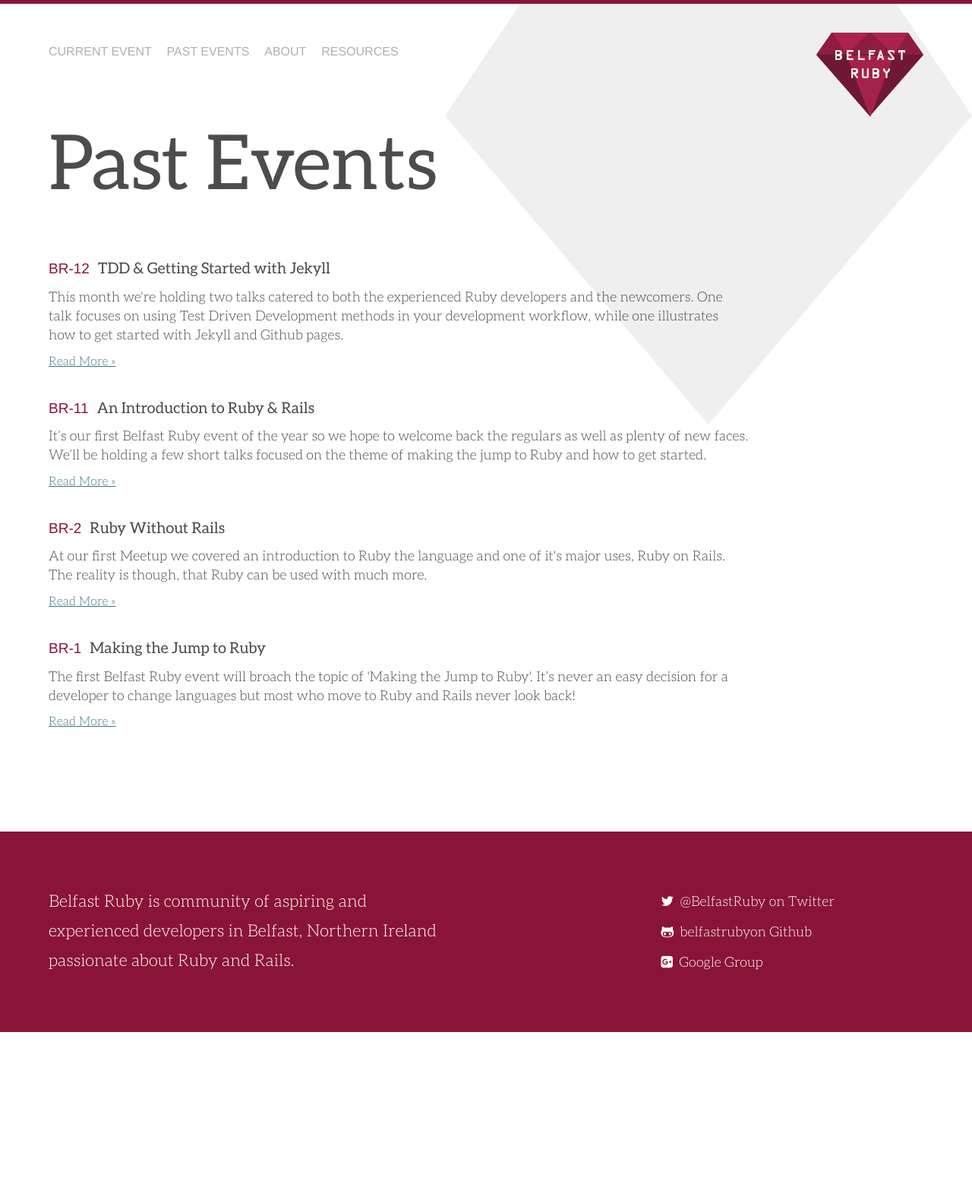
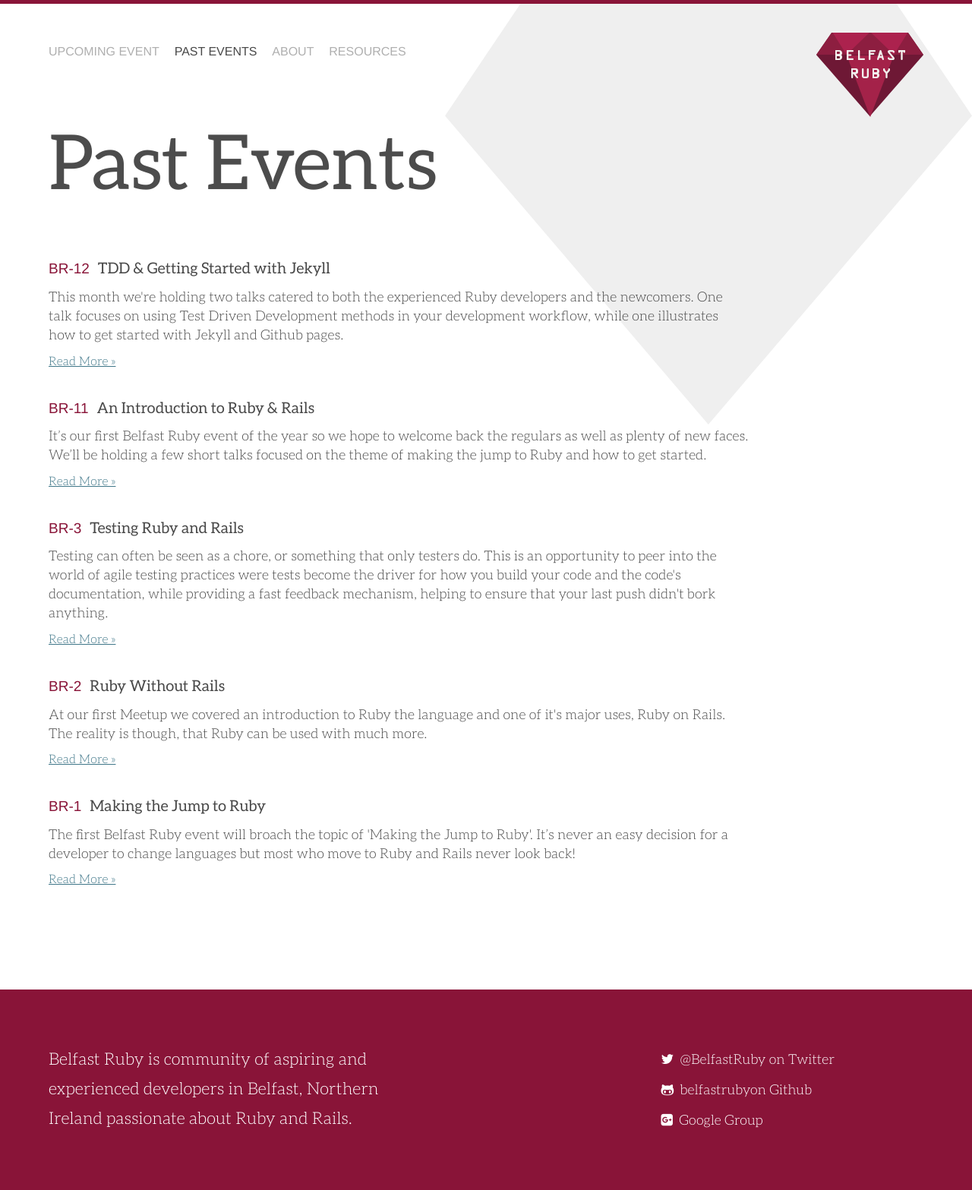
Before and after one commit to belfastruby/belfastruby.com, a Jekyll site: the page built from past-events.html, in a window 1280 px wide. Shown: the whole page at 76% size. Built offline with Jekyll 4.4.1, drawn with Linux system fonts in a browser that asks for light colours; nearby versions of some CDN libraries; Markdown is read by kramdown in place of the engine named in the settings; before the commit the page ends 1359 px from its top, so only the background shows below that.

Commit message:
baseurl added in

```diff
--- a/_config.yml
+++ b/_config.yml
@@ -1,3 +1,4 @@
 name: Belfast Ruby
 markdown: redcarpet
 pygments: true
+baseurl : /belfastruby.com
--- a/_layouts/default.html
+++ b/_layouts/default.html
@@ -54,10 +54,10 @@
         <section class="container container-header">
           <nav>
             <ul>
-              <li><a href="/index.html" >Current Event</a></li>
-              <li><a href="/past-events.html">Past Events</a></li>
-              <li><a href="/index.html#about" class="scroll-about">About</a></li>
-              <li><a href="/resources.html">Resources</a></li>
+              <li><a href="{{ site.baseurl }}/index.html" >Upcoming Event</a></li>
+              <li><a href="{{ site.baseurl }}/past-events.html">Past Events</a></li>
+              <li><a href="{{ site.baseurl }}/index.html#about" class="scroll-about">About</a></li>
+              <li><a href="{{ site.baseurl }}/resources.html">Resources</a></li>
             </ul>
           </nav>
           <div class="logo"><img src="./assets/images/belfast-ruby-logo.svg"></img></div>
@@ -70,7 +70,7 @@
           <div class="sidr_logo"><img src="./assets/images/belfast-ruby-logo.svg"></img></div>
           <nav>
             <ul>
-              <li><a href="/index.html">Current Event</a></li>
+              <li><a href="/index.html">Upcoming Event</a></li>
               <li><a href="/past-events.html">Past Events</a></li>
               <li><a href="/index.html#about" class="scroll-about">About</a></li>
               <li><a href="/resources.html">Resources</a></li>
--- /dev/null
+++ b/_posts/2012-05-22-testing-ruby.md
@@ -0,0 +1,24 @@
+---
+layout: default
+
+number: "BR-3"
+title:  "Testing Ruby and Rails"
+date:   2014-01-30 13:46:51
+when: Tuesday 22nd May, 6.30pm
+location: Rumble Labs, 46 Hill Street
+
+directions: https://maps.google.com/maps?f=d&source=s_d&saddr=&hl=en&ie=UTF8&layer=c&daddr=54.5929695,-5.9293122
+
+register_link: "http://digitalcircle.org/events/belfast-ruby-testing-ruby"
+
+sponsors: [{name: "Rumble Labs", image: "../assets/images/rumblelabs-logo.png", link: "http://rumblelabs.com"}, {name: "Shopkeep", image: "../assets/images/shopkeeppos.png", link: "http://shopkeeppos.com"}, {name: "Brewbot", image: "../assets/images/brewbot.png", link: "http://brewbot.io"} ]
+
+description: "Testing can often be seen as a chore, or something that only testers do. This is an opportunity to peer into the world of agile testing practices were tests become the driver for how you build your code and the code's documentation, while providing a fast feedback mechanism, helping to ensure that your last push didn't bork anything."
+
+---
+
+###Testing can often be seen as a chore, or something that only testers do. This is an opportunity to peer into the world of agile testing practices were tests become the driver for how you build your code and the code's documentation, while providing a fast feedback mechanism, helping to ensure that your last push didn't bork anything
+
+We'll first take a look at using the Behaviour Driven Development (BDD) Methodology with Ruby, to create well tested and documented code which meets the requirements and nothing more. The talk will be led by [Zak Grant](https://twitter.com/zakgrant) of [Rumble Labs](http://rumblelabs.com).
+
+After this, David Kennedy of [Examtime](https://www.examtime.com/) will be looking at a case study: How ExamTime use TDD technologies on some real projects, the issues we've faced integrating the various different libraries, and how we use CI to pull everything together.
--- a/assets/css/main.css
+++ b/assets/css/main.css
@@ -817,8 +817,8 @@
 
 /* line 101, ../sass/_base.scss */
 .bio {
-  width: 45%;
-  padding-right: 10%;
+  width: 38%;
+  padding-right: 15%;
   float: left;
 }
 
--- a/assets/sass/_base.scss
+++ b/assets/sass/_base.scss
@@ -99,8 +99,8 @@
 }
 
 .bio{
-  width: 45%;
-  padding-right: 10%;
+  width: 38%;
+  padding-right: 15%;
   float: left;
 }
 
--- a/config.rb
+++ b/config.rb
@@ -3,7 +3,7 @@
 css_dir = 'assets/css/'
 sass_dir = 'assets/sass/'
 images_dir = 'assets/images'
-javascripts_dir = 'assets/javascript'
+javascripts_dir = 'assets/js'
 relative_assets = true
 line_comments = true
 # output_style = :compressed
```
